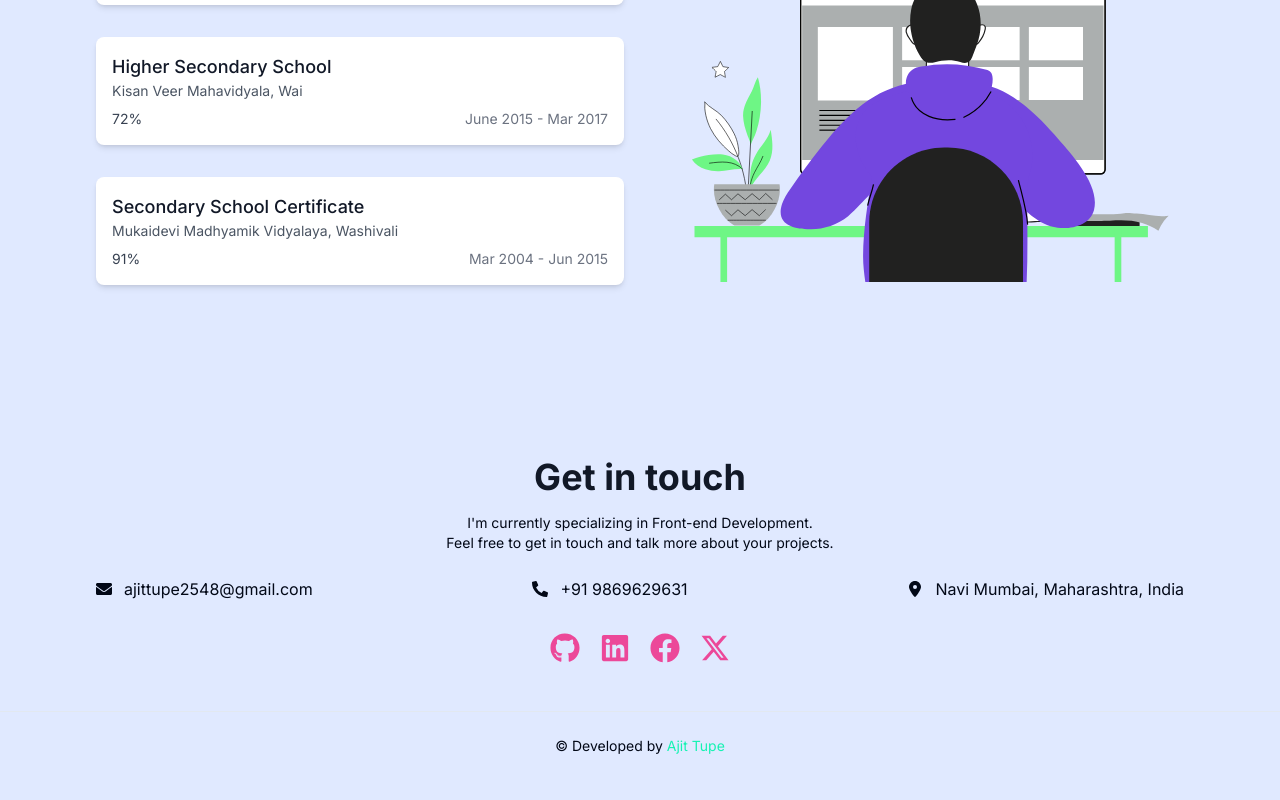
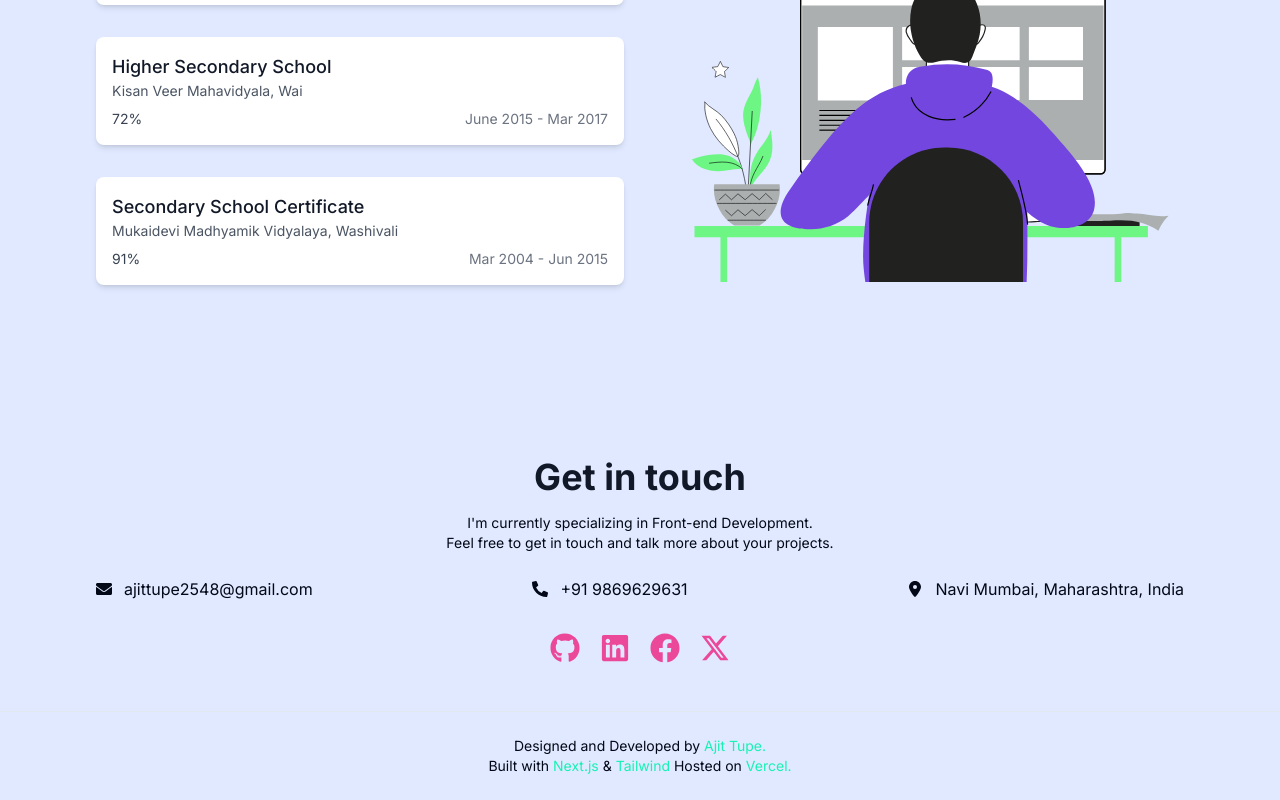
Before and after one commit to ajittupe2548/ajit-tupe-portfolio, a Next.js app: page / in a window 1280 px wide. Shown: the part 2995-3795 px from the top of the page. Built offline with nearby package versions, Linux system fonts and the light colour scheme.

Commit message:
Update Footer.tsx

```diff
--- a/src/components/Footer.tsx
+++ b/src/components/Footer.tsx
@@ -6,14 +6,40 @@ import React from 'react';
 const Navbar = () => {
     return (
         <footer className='border-t text-sm text-center py-6'>
-            © Developed by{' '}
+            Designed and Developed by{' '}
             <Link
                 target='_blank'
                 className='text-[#16f2b3]'
                 href='https://www.linkedin.com/in/ajittupe2548/'
             >
-                Ajit Tupe
+                Ajit Tupe.
             </Link>
+            <p>
+                Built with{' '}
+                <Link
+                    target='_blank'
+                    className='text-[#16f2b3]'
+                    href='https://nextui.org/'
+                >
+                    Next.js
+                </Link>{' '}
+                &{' '}
+                <Link
+                    target='_blank'
+                    className='text-[#16f2b3]'
+                    href='https://tailwindcss.com/'
+                >
+                    Tailwind
+                </Link>{' '}
+                Hosted on{' '}
+                <Link
+                    target='_blank'
+                    className='text-[#16f2b3]'
+                    href='https://vercel.com/'
+                >
+                    Vercel.
+                </Link>
+            </p>
         </footer>
     );
 };
```
